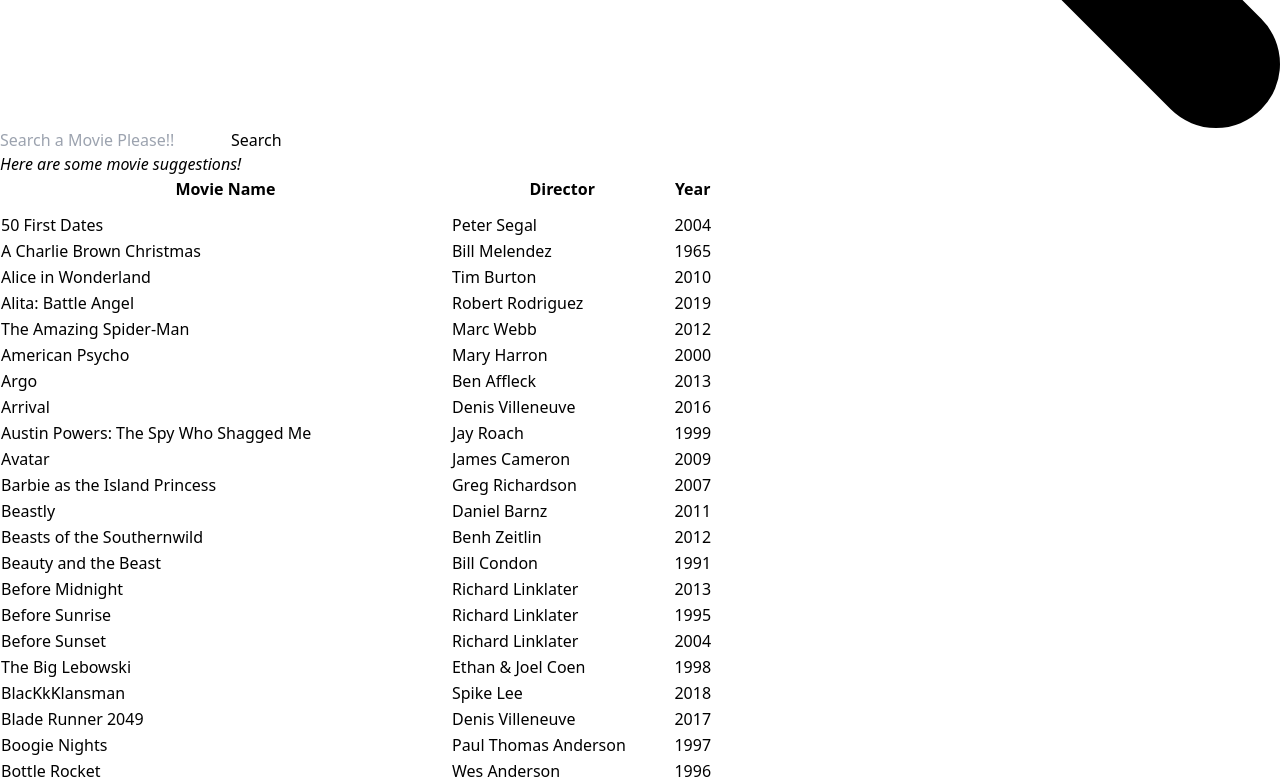
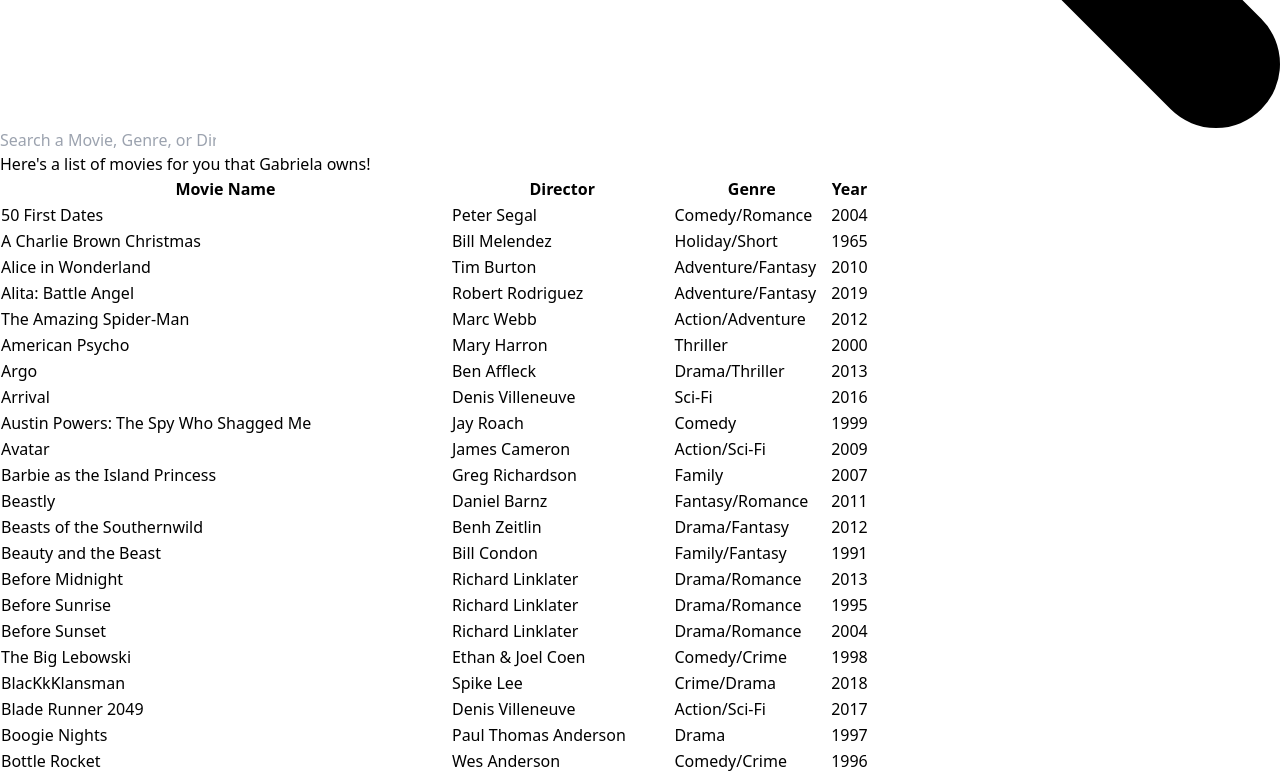
Before and after one commit to codonahoe/gabi-app, an Angular app: page /movies in a window 1280 px wide. Shown: the part 1200-1979 px from the top of the page. Built offline with nearby package versions, Linux system fonts and the light colour scheme.

Commit message:
added search funcitonality

```diff
--- a/src/app/app.module.ts
+++ b/src/app/app.module.ts
@@ -5,6 +5,7 @@ import { AppRoutingModule } from './app-routing.module';
 import { AppComponent } from './app.component';
 import { MoviePageComponent } from './movie-page/movie-page.component';
 import { HomePageComponent } from './home-page/home-page.component';
+import { FormsModule } from '@angular/forms';
 
 @NgModule({
   declarations: [
@@ -16,6 +17,7 @@ import { HomePageComponent } from './home-page/home-page.component';
     BrowserModule,
     AppRoutingModule,
     HttpClientModule,
+    FormsModule,
   ],
   providers: [],
   bootstrap: [AppComponent]
--- a/src/app/home-page/home-page.component.ts
+++ b/src/app/home-page/home-page.component.ts
@@ -16,7 +16,7 @@ export class HomePageComponent implements OnInit{
     ngOnInit(): void {
     }
     routeToMovies(path:string){
-      this.movieService.setMovies();
+      this.movieService.setMovies('');
       this.router.navigate([path]);
   }
 }
--- a/src/app/movie-page/movie-page.component.html
+++ b/src/app/movie-page/movie-page.component.html
@@ -11,28 +11,29 @@
                 <path stroke="currentColor" stroke-linecap="round" stroke-linejoin="round" stroke-width="2" d="m19 19-4-4m0-7A7 7 0 1 1 1 8a7 7 0 0 1 14 0Z"/>
             </svg>
         </div>
-        <input type="search" id="default-search" class="block w-full p-4 pl-10 text-sm text-gray-900 border border-gray-300 rounded-lg bg-gray-50 focus:ring-blue-500 focus:border-blue-500 dark:bg-gray-700 dark:border-gray-600 dark:placeholder-gray-400 dark:text-white dark:focus:ring-blue-500 dark:focus:border-blue-500" placeholder="Search a Movie Please!!" required>
-        <button type="submit" class="text-white absolute right-2.5 bottom-2.5 bg-blue-700 hover:bg-blue-800 focus:ring-4 focus:outline-none focus:ring-blue-300 font-medium rounded-lg text-sm px-4 py-2 dark:bg-blue-600 dark:hover:bg-blue-700 dark:focus:ring-blue-800">Search</button>
+        <input [ngModelOptions]="{standalone: true}" type="search" id="default-search" class="block w-full p-4 pl-10 text-sm text-gray-900 border border-gray-300 rounded-lg bg-gray-50 focus:ring-blue-500 focus:border-blue-500 dark:bg-gray-700 dark:border-gray-600 dark:placeholder-gray-400 dark:text-white dark:focus:ring-blue-500 dark:focus:border-blue-500" placeholder="Search a Movie, Genre, or Director!!" [(ngModel)]="searchedMovie" (ngModelChange)="searchMovies(searchedMovie)" required>
     </div>
 </form>
 <body class="mt-2">
     <div class="grid">
         <div class="row-span-2">
-            <i>Here are some movie suggestions!</i>
+            <h1 class="border text-left px-8 py-4">Here's a list of movies for you that Gabriela owns!</h1>
             <div class="relative overflow-x-auto">
                 <table class="w-full text-md text-left">
                     <thead>
                     <tr>
-                        <th>Movie Name</th>
-                        <th>Director</th>
-                        <th>Year</th>
+                        <th class="bg-blue-100 border text-left px-8 py-4">Movie Name</th>
+                        <th class="bg-blue-100 border text-left px-8 py-4">Director</th>
+                        <th class="bg-blue-100 border text-left px-8 py-4">Genre</th>
+                        <th class="bg-blue-100 border text-left px-8 py-4">Year</th>
                     </tr>
                     </thead>
                     <tbody>
                         <tr *ngFor="let movie of movieService.movies">
-                            <td>{{ movie.movieName }}</td>
-                            <td>{{ movie.director }}</td>
-                            <td>{{ movie.date }}</td>
+                            <td class="border px-8 py-4">{{ movie.movieName }}</td>
+                            <td class="border px-8 py-4">{{ movie.director }}</td>
+                            <td class="border px-8 py-4">{{ movie.genre }}</td>
+                            <td class="border px-8 py-4">{{ movie.date }}</td>
                         </tr>
                     </tbody>
                 </table>
--- a/src/app/movie-page/movie-page.component.ts
+++ b/src/app/movie-page/movie-page.component.ts
@@ -6,8 +6,9 @@ import { Router } from '@angular/router';
   templateUrl: './movie-page.component.html',
   styleUrls: ['./movie-page.component.css']
 })
-export class MoviePageComponent implements OnInit, AfterViewInit{
+export class MoviePageComponent implements OnInit, AfterViewInit {
 
+  public searchedMovie:string = '';
   constructor(public movieService:MoviesService,
               private router:Router){}
 
@@ -16,8 +17,11 @@ export class MoviePageComponent implements OnInit, AfterViewInit{
   }
   ngAfterViewInit(){}
 
+  searchMovies(typedResult:string){
+    this.movieService.setMovies(typedResult);
+  }
   routeToHome(path:string){
-    this.movieService.setMovies();
+    this.movieService.setMovies('');
     this.router.navigate([path]);
 }
 }
--- a/src/app/movies.service.ts
+++ b/src/app/movies.service.ts
@@ -11,16 +11,17 @@ export class MoviesService {
 
   public movies:Movie[] = [];
   constructor(public http:HttpClient) {
-    this.setMovies();
+    this.setMovies('');
   }
 
-  setMovies(){
+  setMovies(typedResult:string){
     this.http.get('assets/FIlm Library.GV.csv', { responseType: 'text' })
       .subscribe(csvData => {
         this.movies = [];
         let csvToRowArray = csvData.split("\n");
         for(let i = 1; i < csvToRowArray.length - 1; i++){
           let row = csvToRowArray[i].split(",");
+          if(row[1] === '') continue;
           if(row[2] === ' the"' || row[2] === ' the : Extended"'){
 
             row[1] = row[1].replace(/"/g,"");
@@ -60,8 +61,9 @@ export class MoviesService {
               this.movies.push(movie);
             }
         }
+        this.movies = this.movies
+          .filter(m => m.movieName.includes(typedResult) || m.director.includes(typedResult) || m.genre.includes(typedResult));
       }
-        console.log(this.movies)
     })
   }
 }
```
Lines whose indentation alone changed are shown as unchanged.
